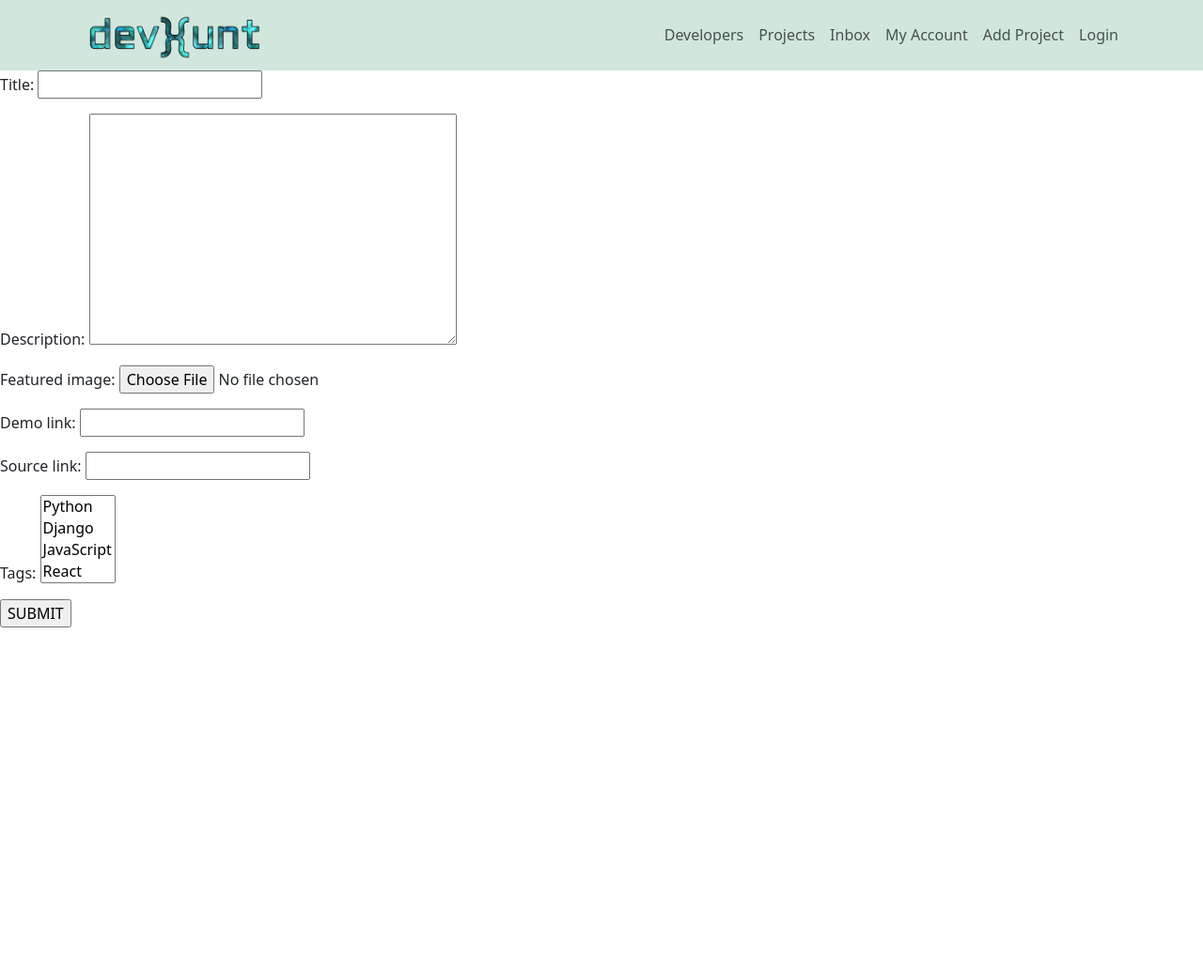
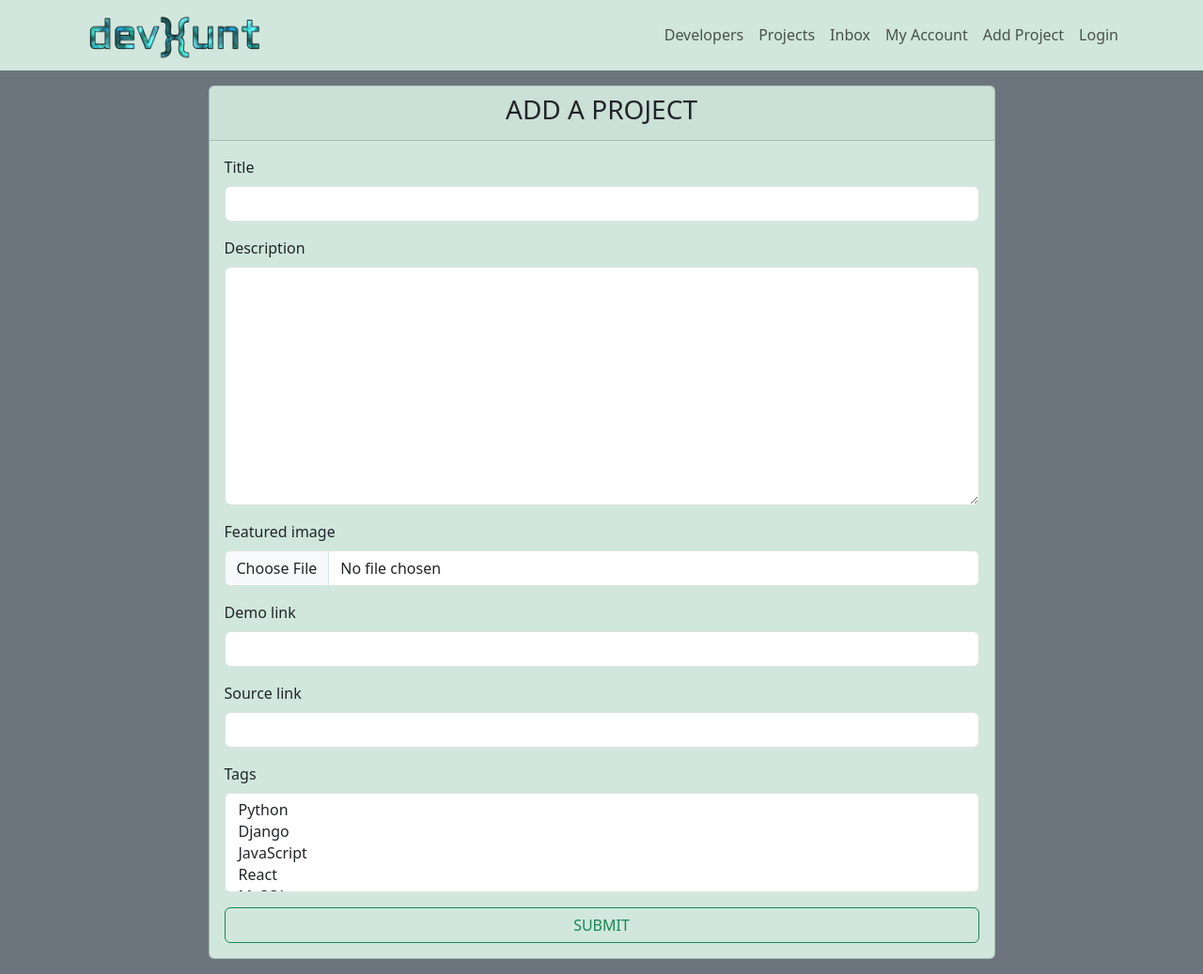
Before and after one commit to shahidafridi-swe/devHunt, a Django app: page /create-project/ in a window 1280 px wide. Shown: the whole page at 94% size. Before the commit the page ends 668 px from the top, so only its background shows below. Run offline with Django 4.2, Linux system fonts and the light colour scheme; data comes from the database, SQL or seed files in the repository; both versions use the stored data as it was after the commit.

Commit message:
project add form html template has done

```diff
--- a/projects/form.py
+++ b/projects/form.py
@@ -1,7 +1,18 @@
 from django.forms import ModelForm
+from django import forms
 from .models import Project
 
 class ProjectForm(ModelForm):
     class Meta:
         model = Project
-        fields = ['title', 'description', 'featured_image' , 'demo_link', 'source_link', 'tags']
+        fields = ['title', 'description', 'featured_image', 'demo_link', 'source_link', 'tags']
+
+    widgets = {
+        'tags': forms.CheckboxSelectMultiple()
+    }
+
+    def __init__(self, *args, **kwargs):
+        super(ProjectForm, self).__init__(*args, **kwargs)
+
+        for name, field in self.fields.items():
+            field.widget.attrs.update({'class': 'form-control'})
--- a/projects/templates/projects/project-form.html
+++ b/projects/templates/projects/project-form.html
@@ -1,15 +1,32 @@
 {% extends 'main.html' %}
 
 {% block content %}
+<div class='bg-secondary'>
+<div class='container d-flex justify-content-center py-3'>
+    <div class="card w-75 bg-success-subtle">
+        <div class="card-header">
+          <h3 class="card-title text-center">ADD A PROJECT</h3>
+        </div>
+        <div class="card-body ">
 
-<form method="POST" enctype="multipart/form-data">
-    {% csrf_token %}
+            <form method="POST" enctype="multipart/form-data">
+                {% csrf_token %}
 
-    {{form.as_p}}
+                {% for field in form %}
+                <div class="mb-3 form-group">
+                <label for="input" class="form-label">{{field.label}}</label>
+                    {{field}}
+                </div>
+                {% endfor %}
+                <input class='btn btn-outline-success w-100' type="submit" value="SUBMIT">
 
-    <input type="submit" value="SUBMIT">
+            </form>
+        </div>
 
-</form>
+      </div>
 
+</div>
+
+</div>
 
 {% endblock content %}
```
Also changed, not shown: db.sqlite3, static/images/wallpaperflare.com_wallpaper_1.jpg (added).
